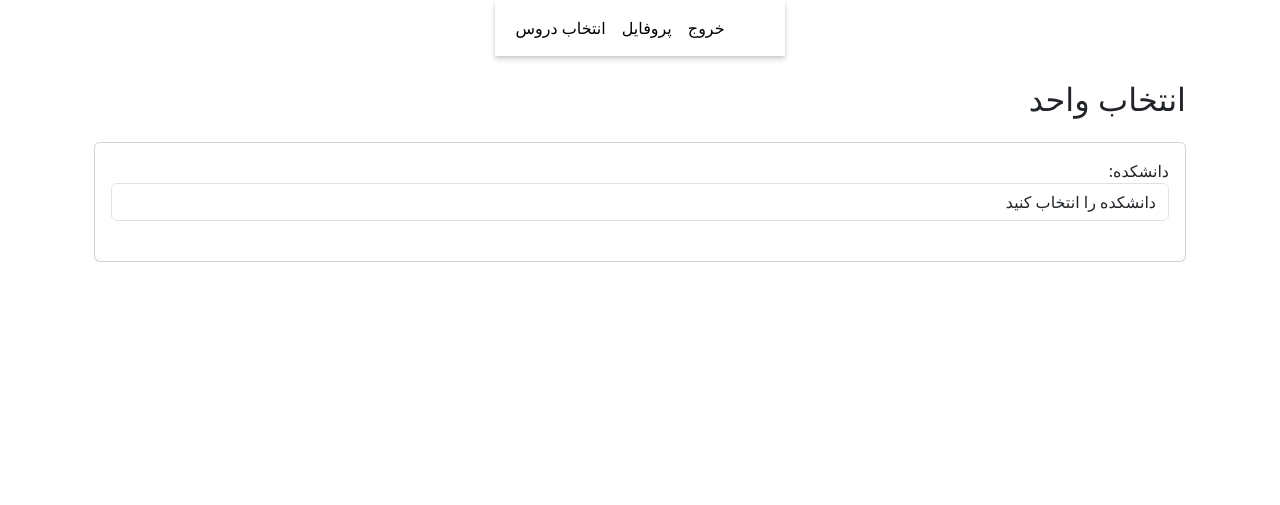
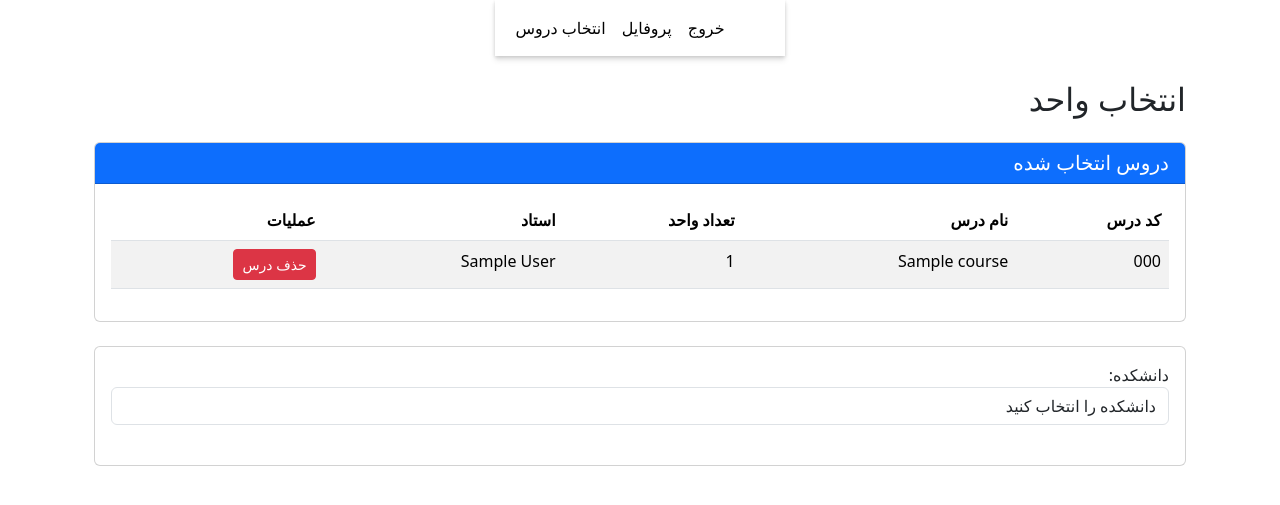
Before and after one commit to Ebrahimakbari/Course-student, a Django app: page /course-selection/ in a window 1280 px wide. Shown: the top 505 px of the page. Run offline with Django 4.2, Linux system fonts and the light colour scheme; a user stored in the database is signed in; tables that the repository leaves empty hold one stand-in row (values such as "Sample post"); some libraries are stand-ins or nearby versions.

Commit message:
script updated

```diff
--- a/course/templates/course/course_selection.html
+++ b/course/templates/course/course_selection.html
@@ -1,12 +1,34 @@
 {% extends "shared/base.html" %}
 
-
-{% block title %}course selection{% endblock title %}
+{% block title %}انتخاب واحد{% endblock title %}
 
 {% block main %}
 <div class="container mt-4">
     <h2 class="mb-4">انتخاب واحد</h2>
 
+    <!-- جدول دروس انتخاب شده -->
+    <div class="card mb-4">
+        <div class="card-header bg-primary text-white">
+            <h5 class="mb-0">دروس انتخاب شده</h5>
+        </div>
+        <div class="card-body">
+            <table class="table table-striped" id="enrolled-courses-table">
+                <thead>
+                    <tr>
+                        <th>کد درس</th>
+                        <th>نام درس</th>
+                        <th>تعداد واحد</th>
+                        <th>استاد</th>
+                        <th>عملیات</th>
+                    </tr>
+                </thead>
+                <tbody id="enrolled-courses-tbody">
+                </tbody>
+            </table>
+        </div>
+    </div>
+
+    <!-- فرم انتخاب دانشکده و جدول دروس -->
     <div class="card">
         <div class="card-body">
             <form id="department-form">
@@ -32,5 +54,4 @@
         </div>
     </div>
 </div>
-
 {% endblock main %}
--- a/course/urls.py
+++ b/course/urls.py
@@ -6,6 +6,8 @@ urlpatterns = [
     path('profile/', views.StudentProfileView.as_view(), name='student_profile'),
     path('profile/edit/', views.StudentProfileEditView.as_view(), name='student_profile_edit'),
     path('course-selection/', views.course_selection_view, name='course_selection'),
+    path('drop-course/', views.drop_course, name='drop_course'),
+    path('get-enrolled-courses/', views.get_enrolled_courses, name='get_enrolled_courses'),
+    path('enroll-course/', views.enroll_course, name='enroll_course'),
     path('get-department-courses/', views.get_department_courses, name='get_department_courses'),
-    path('enroll-course/', views.enroll_course, name='enroll_course'),
 ]
--- a/course/views.py
+++ b/course/views.py
@@ -5,7 +5,7 @@ from django.contrib import messages
 from django.contrib.auth.mixins import LoginRequiredMixin
 from .forms import StudentProfileForm, CourseSelectionForm
 from accounts.models import Student
-from .models import Course
+from .models import Course, Enrollment, WeeklySchedule
 from .services import EnrollmentService
 from django.contrib.auth.decorators import login_required
 from django.http import JsonResponse
@@ -115,3 +115,58 @@ def enroll_course(request):
             'status': 'error',
             'message': str(e)
         }, status=400)
+
+
+@login_required
+@require_POST
+def drop_course(request):
+    course_id = request.POST.get('course_id')
+    try:
+        course = Course.objects.get(id=course_id)
+        student = Student.objects.get(user=request.user)
+        enrollment = Enrollment.objects.get(student=student, course=course)
+
+        # افزایش ظرفیت درس
+        course.capacity += 1
+        course.save()
+
+        # حذف از برنامه هفتگی
+        WeeklySchedule.objects.filter(student=student, course=course).delete()
+
+        # حذف ثبت‌نام
+        enrollment.delete()
+
+        return JsonResponse({
+            'status': 'success',
+            'message': f'درس {course.name} با موفقیت حذف شد.'
+        })
+
+    except (Course.DoesNotExist, Enrollment.DoesNotExist):
+        return JsonResponse({
+            'status': 'error',
+            'message': 'درس مورد نظر یافت نشد.'
+        }, status=404)
+
+@login_required
+def get_enrolled_courses(request):
+    try:
+        student = Student.objects.get(user=request.user)
+        enrolled_courses = Enrollment.objects.filter(
+            student=student,
+            status='approved'
+        ).select_related('course', 'course__instructor')
+
+        courses_data = [{
+            'id': enrollment.course.id,
+            'name': enrollment.course.name,
+            'code': enrollment.course.code,
+            'credits': enrollment.course.credits,
+            'instructor': f"{enrollment.course.instructor.first_name} {enrollment.course.instructor.last_name}"
+        } for enrollment in enrolled_courses]
+
+        return JsonResponse({'status': 'success', 'courses': courses_data})
+    except Exception as e:
+        return JsonResponse({
+            'status': 'error',
+            'message': str(e)
+        }, status=400)
--- a/static/js/script.js
+++ b/static/js/script.js
@@ -2,7 +2,68 @@ document.addEventListener('DOMContentLoaded', function() {
     const departmentSelect = document.getElementById('department-select');
     const coursesTable = document.getElementById('courses-table');
     const coursesTbody = document.getElementById('courses-tbody');
+    const enrolledCoursesTbody = document.getElementById('enrolled-courses-tbody');
 
+    // تابع نمایش دروس انتخاب شده
+    function loadEnrolledCourses() {
+        fetch('/get-enrolled-courses/')
+            .then(response => response.json())
+            .then(data => {
+                if (data.status === 'success') {
+                    enrolledCoursesTbody.innerHTML = '';
+                    data.courses.forEach(course => {
+                        const row = document.createElement('tr');
+                        row.innerHTML = `
+                            <td>${course.code}</td>
+                            <td>${course.name}</td>
+                            <td>${course.credits}</td>
+                            <td>${course.instructor}</td>
+                            <td>
+                                <button class="btn btn-danger btn-sm drop-btn"
+                                        data-course-id="${course.id}">
+                                    حذف درس
+                                </button>
+                            </td>
+                        `;
+                        enrolledCoursesTbody.appendChild(row);
+                    });
+
+                    // اضافه کردن event listeners برای دکمه‌های حذف
+                    document.querySelectorAll('.drop-btn').forEach(button => {
+                        button.addEventListener('click', dropCourse);
+                    });
+
+                    // به‌روزرسانی وضعیت دکمه‌ها در جدول دروس موجود
+                    updateEnrollButtons(data.courses);
+                }
+            })
+            .catch(error => {
+                console.error('Error loading enrolled courses:', error);
+            });
+    }
+
+    // تابع به‌روزرسانی دکمه‌ها
+    function updateEnrollButtons(enrolledCourses) {
+        const enrolledIds = enrolledCourses.map(course => course.id);
+        document.querySelectorAll('#courses-tbody [data-course-id]').forEach(button => {
+            const courseId = parseInt(button.dataset.courseId);
+            if (enrolledIds.includes(courseId)) {
+                button.classList.remove('btn-primary');
+                button.classList.add('btn-danger');
+                button.textContent = 'حذف درس';
+                button.removeEventListener('click', enrollCourse);
+                button.addEventListener('click', dropCourse);
+            } else {
+                button.classList.remove('btn-danger');
+                button.classList.add('btn-primary');
+                button.textContent = 'انتخاب درس';
+                button.removeEventListener('click', dropCourse);
+                button.addEventListener('click', enrollCourse);
+            }
+        });
+    }
+
+    // Event listener برای تغییر دانشکده
     departmentSelect.addEventListener('change', function() {
         const departmentId = this.value;
         if (departmentId) {
@@ -21,7 +82,7 @@ document.addEventListener('DOMContentLoaded', function() {
                             <td>${course.instructor__first_name} ${course.instructor__last_name}</td>
                             <td>${course.capacity}/${course.initial_capacity}</td>
                             <td>
-                                <button class="btn btn-primary btn-sm enroll-btn"
+                                <button class="btn btn-primary btn-sm"
                                         data-course-id="${course.id}">
                                     انتخاب درس
                                 </button>
@@ -30,8 +91,11 @@ document.addEventListener('DOMContentLoaded', function() {
                         coursesTbody.appendChild(row);
                     });
 
-                    // اضافه کردن event listener برای دکمه‌های انتخاب درس
-                    document.querySelectorAll('.enroll-btn').forEach(button => {
+                    // به‌روزرسانی وضعیت دکمه‌ها
+                    loadEnrolledCourses();
+
+                    // اضافه کردن event listeners
+                    document.querySelectorAll('#courses-tbody [data-course-id]').forEach(button => {
                         button.addEventListener('click', enrollCourse);
                     });
                 });
@@ -40,6 +104,7 @@ document.addEventListener('DOMContentLoaded', function() {
         }
     });
 
+    // تابع انتخاب درس
     function enrollCourse(e) {
         e.preventDefault();
         const courseId = this.dataset.courseId;
@@ -55,19 +120,64 @@ document.addEventListener('DOMContentLoaded', function() {
         .then(response => response.json())
         .then(data => {
             if (data.status === 'success') {
-                alert(data.message);
-                // به‌روزرسانی لیست دروس
-                departmentSelect.dispatchEvent(new Event('change'));
+                showNotification(data.message, 'success');
+                loadEnrolledCourses();
             } else {
-                alert(data.message);
+                showNotification(data.message, 'error');
             }
         })
         .catch(error => {
-            alert('خطا در ثبت درس');
+            showNotification('خطا در ثبت درس', 'error');
         });
     }
 
-    // تابع کمکی برای گرفتن CSRF token
+    // تابع حذف درس
+    function dropCourse(e) {
+        e.preventDefault();
+        if (!confirm('آیا از حذف این درس اطمینان دارید؟')) {
+            return;
+        }
+
+        const courseId = this.dataset.courseId;
+
+        fetch('/drop-course/', {
+            method: 'POST',
+            headers: {
+                'Content-Type': 'application/x-www-form-urlencoded',
+                'X-CSRFToken': getCookie('csrftoken')
+            },
+            body: `course_id=${courseId}`
+        })
+        .then(response => response.json())
+        .then(data => {
+            if (data.status === 'success') {
+                showNotification(data.message, 'success');
+                loadEnrolledCourses();
+            } else {
+                showNotification(data.message, 'error');
+            }
+        })
+        .catch(error => {
+            showNotification('خطا در حذف درس', 'error');
+        });
+    }
+
+    function showNotification(message, type) {
+        const notificationDiv = document.createElement('div');
+        notificationDiv.className = `alert alert-${type === 'success' ? 'success' : 'danger'} notification`;
+        notificationDiv.style.position = 'fixed';
+        notificationDiv.style.top = '20px';
+        notificationDiv.style.right = '20px';
+        notificationDiv.style.zIndex = '1000';
+        notificationDiv.textContent = message;
+
+        document.body.appendChild(notificationDiv);
+
+        setTimeout(() => {
+            notificationDiv.remove();
+        }, 3000);
+    }
+
     function getCookie(name) {
         let cookieValue = null;
         if (document.cookie && document.cookie !== '') {
@@ -82,4 +192,7 @@ document.addEventListener('DOMContentLoaded', function() {
         }
         return cookieValue;
     }
+
+    // فراخوانی اولیه دروس انتخاب شده
+    loadEnrolledCourses();
 });
```
Also changed, not shown: course/services.py (+0 -8 lines).
